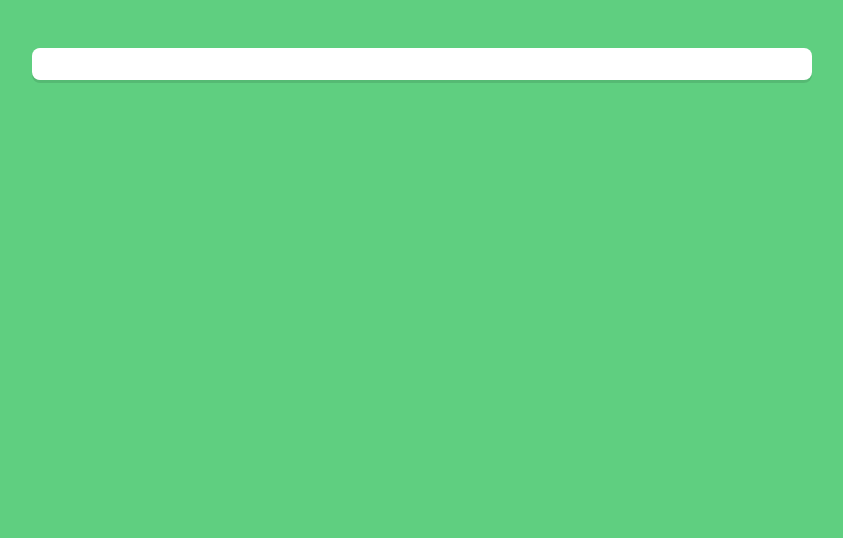
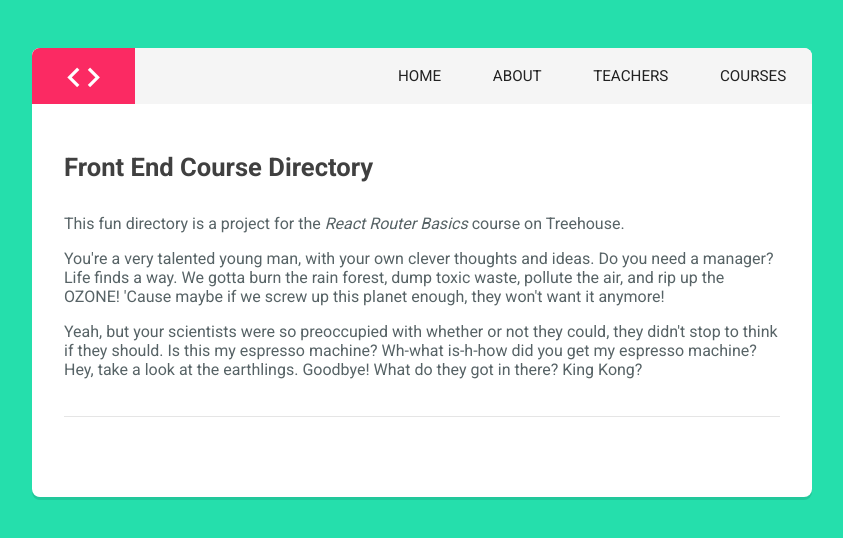
Before and after one commit to Taelkir/react-router-treehouse-course, a React (Create React App) app: page / in a window 1280 px wide. Shown: the top 538 px of the page, without its empty margins (218-1061 px from the left). Built offline with nearby package versions, Linux system fonts and the light colour scheme.

Commit message:
Installing React Router and Declaring Routes

```diff
--- a/package.json
+++ b/package.json
@@ -7,7 +7,8 @@
   },
   "dependencies": {
     "react": "^15.5.4",
-    "react-dom": "^15.5.4"
+    "react-dom": "^15.5.4",
+    "react-router-dom": "^5.0.0"
   },
   "scripts": {
     "start": "react-scripts start",
--- a/src/components/App.js
+++ b/src/components/App.js
@@ -1,9 +1,28 @@
 import React from 'react';
+import {
+	BrowserRouter,
+	Route
+} from 'react-router-dom';
+
+// App components
+import Home from "./Home";
+import About from "./About";
+import Header from "./Header";
+import Teachers from "./Teachers";
+import Courses from "./Courses";
 
 const App = () => (
-  <div className="container">
-
-  </div>
+	<BrowserRouter>
+	  <div className="container">
+			<Header />
+			{// 'Exact' attribute here makes sure that the / is only used for the Index page and not included in other routes which also contain a /
+			}
+			<Route exact path="/" component={Home} />
+			<Route path="/about" component={About} />
+			<Route path="/teachers" component={Teachers} />
+			<Route path="/courses" component={Courses} />
+	  </div>
+	</BrowserRouter>
 );
 
 export default App;
--- a/src/components/Home.js
+++ b/src/components/Home.js
@@ -7,8 +7,9 @@ class Home extends Component {
       <div className="main-content home">
         <h2>Front End Course Directory</h2>
         <p>This fun directory is a project for the <em>React Router Basics</em> course on Treehouse.</p>
-        <p>Learn front end web development and much more! This simple directory app offers a preview of our course library. Choose from many hours of content, from HTML to CSS to JavaScript. Learn to code and get the skills you need to launch a new career in front end web development.</p>
-        <p>We have thousands of videos created by expert teachers on web design and front end development. Our library is continually refreshed with the latest on web technology so you will never fall behind.</p>
+        <p>You're a very talented young man, with your own clever thoughts and ideas. Do you need a manager? Life finds a way. We gotta burn the rain forest, dump toxic waste, pollute the air, and rip up the OZONE! 'Cause maybe if we screw up this planet enough, they won't want it anymore!</p>
+        <p>Yeah, but your scientists were so preoccupied with whether or not they could, they didn't stop to think if they should. Is this my espresso machine? Wh-what is-h-how did you get my espresso machine? Hey, take a look at the earthlings. Goodbye! What do they got in there? King Kong?</p>
+
         <hr />
 
       </div>
--- a/src/css/index.css
+++ b/src/css/index.css
@@ -13,7 +13,7 @@
 }
 body {
   color: #576366;
-  background: #5fcf80;
+  background: #25DFAC;
   margin: 0;
   font-family: 'Roboto', sans-serif;
 }
@@ -79,7 +79,7 @@ button {
   overflow: hidden;
 }
 header {
-  background: #edeff0;
+  background: #F5F5F5;
   margin-bottom: 2em;
 }
 .main-content {
@@ -149,7 +149,7 @@ header {
 /* ICONS -------- */
 
 .icn-logo {
-  background: #54606b;
+  background: #FB2A63;
   color: #fff;
 }
 .icn-logo i {
```
Also changed, not shown: 1 other file (tests, documents, lock files or other folders).
